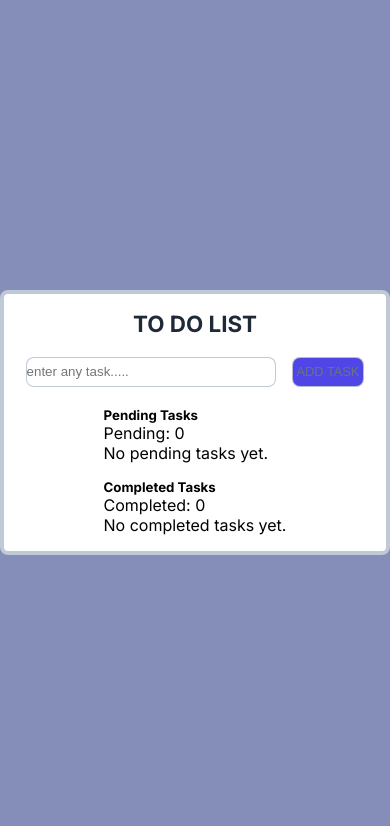
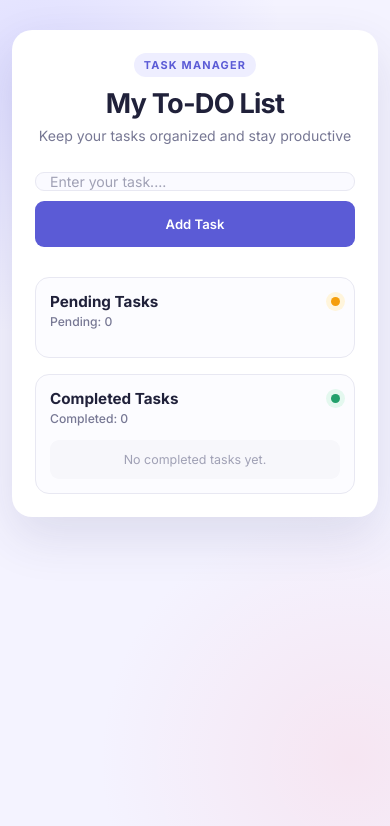
Before and after one commit to Sumith-17/OIBSIP, a plain HTML site: page WebDev-L2-ToDoWebApp/index.html in a window 390 px wide. Drawn offline with Linux system fonts and the light colour scheme; a web font is replaced by a local one.

Commit message:
refined the structure

```diff
--- a/WebDev-L2-ToDoWebApp/index.css
+++ b/WebDev-L2-ToDoWebApp/index.css
@@ -5,115 +5,331 @@
 }
 
 :root{
-    --bg-color:#848eb9;
-    --card-bg:#FFFFFF;
-    --pri-text:#1F2937;
-    --sec-text:#6B7280;
-    --btn:#4F46E5;
-    --btn-hover:#4338CA;
-    --complete:#16A34A;
-    --edit:#D97706;
-    --delete:#DC2626;
-    --borders:#bcc6d4ee;
+   --background:#f4f3ff;
+   --card:#ffffff;
+   --primary:#5b5bd6;
+   --primary-dark:#4747b8;
+   --primary-light:#eeeeff;
+
+   --text-main:#20213a;
+   --text-secondary: #777894;
+   --text-light: #a0a1b5;
+
+   --border:#e8e8f2;
+
+   --pending:#f59e0b;
+   --pending-light: #fff5dc;
+
+   --completed:#22a06b;
+   --completed-light:#e4f8ef;
+
+   --edit:#f59e0b;
+   --delete:#ef5350;
+
+   --shadow:  0 20px 50px rgba(53, 52, 110, 0.12);
+   --small-shadow: 0 6px 18px rgba(53, 52, 110, 0.08);
+
+    --radius-large: 24px;
+    --radius-medium: 14px;
+    --radius-small: 9px;
 }
 
 body{
-    height:100vh;
+    min-height:100vh;
 
     display:flex;
     justify-content: center;
     align-items: center;
+    padding: 30px 16px;
 
-    background-color: var(--bg-color);
-    font-family:"Inter";
+    font-family:"Inter",sans-serif;
+    color:var(--text-main);
+
+    background:radial-gradient(circle at 10% 10%,
+                            rgba(117,117,255,0.18),
+                            transparent 30%),
+                            radial-gradient(
+                                circle at 90% 90%,
+                                rgba(255,175,189,0.20),
+                                transparent 30%
+                            ),
+                            var(--background);
 
 }
 
 .main_card{
-    width:400px;
+    width:100%;
+    max-width:520px;
 
-    border:4px solid var(--borders);
-    background-color:var(--card-bg);
+    padding:32px;
 
-    border-radius:8px;
-    padding:16px;
+    border:1px solid rgba(255,255,255,0.8);
+    background-color:var(--card);
 
-    display:flex;
-    flex-direction: column;
-    align-items: center;
-    gap:20px;
+    border-radius:var(--radius-large);
+    box-shadow: var(--shadow);
+
 }
-.title h2{
-    font-size:1.4em;
-    font-weight: bold;
-    color:var(--pri-text);
+.title {
+    text-align:center;
+    margin-bottom: 28px;
 }
+.title_badge{
+    display: inline-block;
+    margin-bottom:10px;
+    padding:5px 10px;
+
+    border-radius:20px;
+    background-color:var(--primary-light);
+    color:var(--primary);
+
+    font-size:0.68rem;
+    font-weight:700;
+    letter-spacing:1.2px;
+
+}
+
+.title h1{
+    margin-bottom:7px;
+    font-size:2rem;
+    font-weight:700;
+    letter-spacing:-0.8px;
+
+    color:var(--text-main);
+}
+.title >p{
+    color:var(--text-secondary);
+    font-size:0.88rem;
+
+}
+
 .input_area{
     display:flex;
-    gap:16px;
+    gap:10px;
+    margin-bottom:30px;
 }
 .input_area input{
-    height:30px;
-    width:250px;
+    flex:1;
+    height:46px;
+    min-width:0;
     text-decoration: none;
-    border: 1px solid var(--borders);
-    border-radius:8px;
+    border: 1px solid var(--border);
+    border-radius:var(--radius-small);
+    padding:0 14px;
+    background-color:#fafaff;
+    color:var(--text-main);
+    font-family: inherit;
+    font-size:0.88rem;
+    transition:border-color 0.2s ease,box-shadow 0.2s ease, background-color 0.2s ease;
+
+}
+.input_area input::placeholder{
+    color:var(--text-light);
+}
+.input_area input:focus{
+    outline:none;
+    border-color:var(--primary);
+    background-color:white;
+    box-shadow: 0 0 0 4px rgba(91,91,244,0.12);
 }
 .input_area button{
+    height:46px;
     text-decoration: none;
-    border: 1px solid var(--borders);
-    border-radius:8px;
-    color:var(--sec-text);
-    font-size:0.8em;
-    font-weight:200;
-    padding:4px;
-    background-color:var(--btn);
+    border:none;
+    border-radius:var(--radius-small);
+    color:white;
+    font-family:inherit;
+    font-size:0.82em;
+    font-weight:600;
+    padding:0 18px;
+    background-color:var(--primary);
+    cursor:pointer;
+
+    transition:
+        background-color 0.2s ease,
+        transform 0.2s ease,
+        box-shadow 0.2s ease;
+
 }
 
 .input_area button:hover{
-    background-color: var(--btn-hover);
+    background-color: var(--primary-dark);
+    transform:translateY(-1px);
+    box-shadow: 0 6px 14px rgba(91,91,214,0.25);
 
 }
-
-.pending_list{
-    flex:1;
-    width:100%;
-    display: flex;
-    flex-direction: column;
-    gap:10px;
-    padding:8px;
+.input_area button:active{
+    transform:translateY(0)
 }
 
-.task{
-    height:40%;
-    background-color: var(--bg-color);
-    border-radius: 4px;
-    padding:8px;
+.lists {
+    width: 100%;
+    min-width: 0;
+}
+.task_section{
+    width:100%;
+    min-width:0;
+
+    padding:18px;
+    border:1px solid var(--border);
+    border-radius: var(--radius-medium);
+    background-color:#fcfcff;
+}
+
+.task_section + .task_section{
+    margin-top:16px;
+}
+
+.section_header{
     display: flex;
+    justify-content: space-between;
+    align-items: flex-start;
+    margin-bottom:14px;
+}
+.section_header h2{
+    margin-bottom:3px;
+    font-size:0.95rem;
+    font-weight:700;
+
+    color:var(--text-main);
+}
+.section_header p{
+    color:var(--text-secondary);
+    font-size:0.76rem;
+    font-weight:500;
+
+}
+.section_dot{
+    width:9px;
+    height:9px;
+
+    margin-top:5px;
+    border-radius:50%;
+
+}
+.pending_dot{
+    background-color:var(--pending);
+    box-shadow: 0 0 0 5px var(--pending-light);
+
+}
+.completed_dot{
+    background-color:var(--completed);
+    box-shadow:0 0 0 5px var(--completed-light);
+}
+
+.empty_message{
+    padding:12px;
+    border-radius:var(--radius-small);
+    background-color: #f7f7fb;
+    color:var(--text-light);
+    font-size:0.78rem;
+    text-align:center;
+
+}
+.pending_list,.completed_list{
+    width:100%;
+    min-width:0;
+    display:flex;
     flex-direction: column;
     gap:10px;
 }
 
+.task{
+    width:100%;
+    min-width:0;
+
+    background-color: white;
+    border:1px solid var(--border);
+    border-radius: var(--radius-small);
+
+    box-shadow: var(--small-shadow);
+
+    padding:13px;
+
+    display: flex;
+    flex-direction: column;
+    gap:12px;
+
+    transition:transform 0.2s ease,box-shadow 0.2s ease;
+}
+.task:hover{
+    transform:translateY(-1px);
+    box-shadow:0 8px 20px rgba(53,52,110,0.10);
+}
+
+.task p{
+    min-width:0;
+    color:var(--text-main);
+    font-size:0.86rem;
+    font-weight:500;
+    line-height:1.5;
+
+    overflow-wrap:anywhere ;
+    word-break:break-word;
+}
+#completed .task p {
+    text-decoration: line-through;
+    color:var(--text-secondary);
+    opacity: 0.7;
+}
+
+.btns{
+    display: flex;
+    flex-wrap:wrap;
+    gap:7px;
+}
 .btns button{
-    border:1px solid var(--borders);
-    border-radius: 8px;
-    padding:8px;
+    border:none;
+    border-radius: 7px;
+    padding:7px 10px;
+    font-family:inherit;
+    font-size:0.72rem;
+    font-weight:600;
+    cursor: pointer;
+    transition:transform 0.15s ease,filter 0.15s ease;
+}
+.btns button:hover{
+    transform: translateY(-1px);
+    filter:brightness(0.94);
+}
+.btns button:active{
+    transform:translateY(0);
 }
 .complete_btn{
-    background-color:var(--complete);
+    background-color:var(--completed);
+    color:white;
 }
 .edit_btn{
     background-color:var(--edit);
+    color:#fff0d8;
 }
 .delete_btn{
+
     background-color: var(--delete) ;
+    color:#fff0d8;
 }
-.task p{
-    font-size:0.9em;
-    font-weight:400;
-    color:var(--pri-text)
+
+@media(max-width:560px)
+{
+    body{
+        align-items:flex-start;
+        padding:20px 12px;
+    }
+    .main_card{
+        margin-top:10px;
+        padding:22px;
+        border-radius:20px;
+    }
+    .title h1{
+        font-size:1.7rem;
+    }
+    .input_area{
+        flex-direction: column;
+    }
+    .input_area input,.input_area button{
+        width:100%;
+    }
+    .task_section{
+        padding:14px;
+    }
 }
-.completed p {
-    text-decoration: line-through;
-    opacity: 0.5;
-}
--- a/WebDev-L2-ToDoWebApp/index.html
+++ b/WebDev-L2-ToDoWebApp/index.html
@@ -8,36 +8,54 @@
         <link rel="stylesheet" href="index.css">
 
         <link rel="preconnect" href="https://fonts.googleapis.com">
-<link rel="preconnect" href="https://fonts.gstatic.com" crossorigin>
-<link href="https://fonts.googleapis.com/css2?family=Happy+Monkey&family=Inter:ital,opsz,wght@0,14..32,100..900;1,14..32,100..900&family=Orbitron:wght@400..900&family=Rammetto+One&display=swap" rel="stylesheet">
+        <link rel="preconnect" href="https://fonts.gstatic.com" crossorigin>
+            <link href="https://fonts.googleapis.com/css2?family=Happy+Monkey&family=Inter:ital,opsz,wght@0,14..32,100..900;1,14..32,100..900&family=Orbitron:wght@400..900&family=Rammetto+One&display=swap" rel="stylesheet">
+
     </head>
     <body>
 
-        <div class="main_card">
-            <div class="title">
-                <h2>TO DO LIST</h2>
-            </div>
+        <main class="main_card">
+
+            <header class="title">
+                <span class="title_badge">TASK MANAGER</span>
+                <h1>My To-DO List</h1>
+                <p>Keep your tasks organized and stay productive</p>
+            </header>
+
             <div class="input_area">
-                <input type="text" placeholder="enter any task....." id="input">
-                <button id=task_btn>ADD TASK</button>
+                <input type="text" id="input" placeholder="Enter your task...." autocomplete="off">
+
+                <button id="task_btn">Add Task</button>
             </div>
 
             <div class="lists" id="all_list">
-                <h5>Pending Tasks</h5>
-                    <p id="pending_count"</p>
-                         <p id="pending_empty">No pending tasks yet.</p>
-                <div class="pending_list" id="pending">
+                <section class="task_section">
+                    <div class="section_header">
+                        <div>
+                            <h2>Pending Tasks</h2>
+                            <p id="pending_count">Pending: 0</p>
+                        </div>
+                          <span class="section_dot pending_dot"></span>
 
-                 </div>
-                 <h5>Completed Tasks</h5>
-                     <p id="completed_count"></p>
-                     <p id="completed_empty">No completed tasks yet.</p>
-                <div class="completed_list" id="completed">
+                    </div>
+                    <p class="pending_list" id="pending"></p>
+                </section>
+                <section class="task_section">
+                    <div class="section_header">
+                        <div>
+                            <h2>Completed Tasks</h2>
+                            <p id="completed_count">Completed: 0</p>
+                        </div>
+                        <span class="section_dot completed_dot"></span>
 
-                </div>
+                    </div>
+                    <p class="empty_message" id="completed_empty">
+                        No completed tasks yet.
+                    </p>
+                    <div class="completed_list" id="completed"></div>
+                </section>
             </div>
-
-        </div>
+        </main>
 
 
 
--- a/WebDev-L2-ToDoWebApp/index.js
+++ b/WebDev-L2-ToDoWebApp/index.js
@@ -12,8 +12,13 @@ const completedCount=document.getElementById("completed_count")
 
 const pendingEmpty = document.getElementById("pending_empty")
 const completedEmpty = document.getElementById("completed_empty")
-let taskList=[]
+
 addTask.addEventListener("click",()=>{
+
+    if(inputEl.value.trim()==="")
+    {
+        return;
+    }
 
     pendingList.innerHTML += ` <div  class="task" >
 
@@ -25,8 +30,9 @@ addTask.addEventListener("click",()=>{
                     </div>
                 </div>
     `
-    taskList.push(inputEl.value)
-    console.log(taskList)
+
+
+    inputEl.value=""
     updateTaskCount();
 
 
```
Also changed, not shown: WebDev-L2-ToDoWebApp/Output/img1.png (added), WebDev-L2-ToDoWebApp/Output/img2.png (added), WebDev-L2-ToDoWebApp/Output/img3.png (added), WebDev-L2-ToDoWebApp/README.md.
